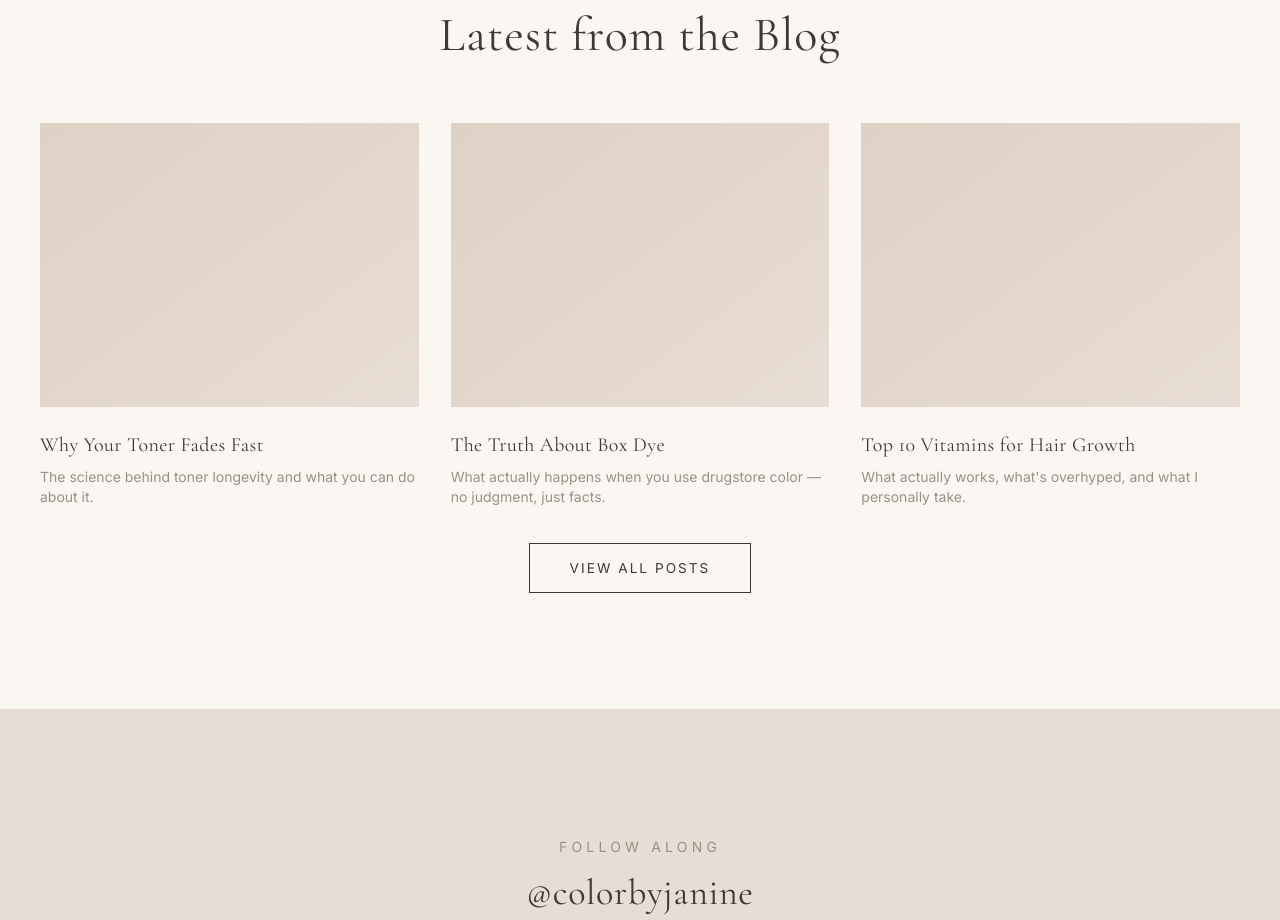
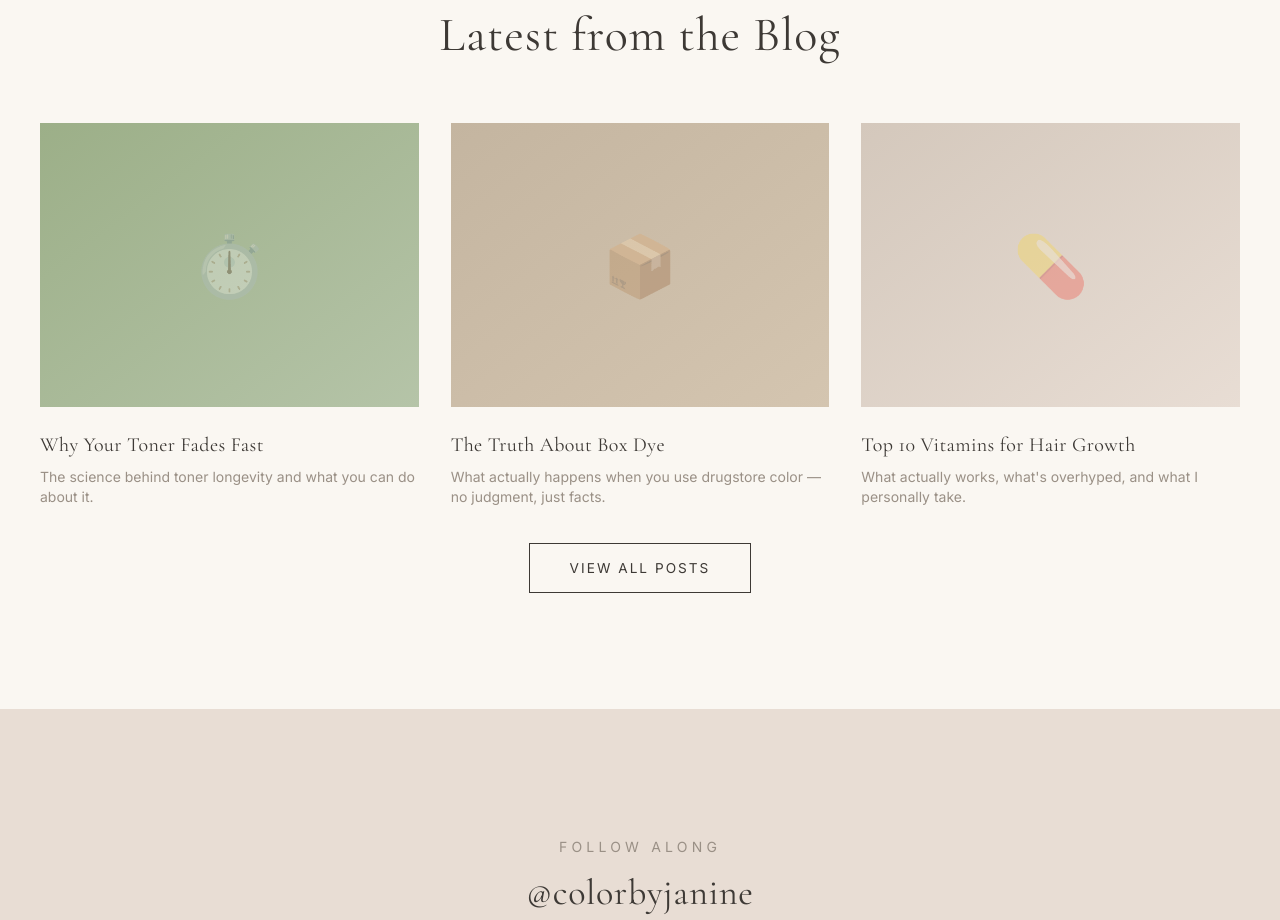
Before and after one commit to colorbyjanine/Thejformula, a Next.js app in the folder projects/thejformula/: page / in a window 1280 px wide. Shown: the part 3880-4800 px from the top of the page. Built offline with nearby package versions, Linux system fonts and the light colour scheme.

Commit message:
Add icons and subtle color gradients to blog preview cards

```diff
--- a/projects/thejformula/app/page.tsx
+++ b/projects/thejformula/app/page.tsx
@@ -295,14 +295,15 @@ export default function Home() {
 
           <div className="grid grid-cols-1 md:grid-cols-3 gap-8">
             {[
-              { slug: "why-toner-fades", title: "Why Your Toner Fades Fast", desc: "The science behind toner longevity and what you can do about it." },
-              { slug: "truth-about-box-dye", title: "The Truth About Box Dye", desc: "What actually happens when you use drugstore color — no judgment, just facts." },
-              { slug: "vitamins-for-hair-growth", title: "Top 10 Vitamins for Hair Growth", desc: "What actually works, what's overhyped, and what I personally take." },
+              { slug: "why-toner-fades", title: "Why Your Toner Fades Fast", desc: "The science behind toner longevity and what you can do about it.", icon: "⏱️", accent: "from-[#9CAF88] to-[#B5C4A8]" },
+              { slug: "truth-about-box-dye", title: "The Truth About Box Dye", desc: "What actually happens when you use drugstore color — no judgment, just facts.", icon: "📦", accent: "from-[#C4B5A0] to-[#D4C5B0]" },
+              { slug: "vitamins-for-hair-growth", title: "Top 10 Vitamins for Hair Growth", desc: "What actually works, what's overhyped, and what I personally take.", icon: "💊", accent: "from-[#D4C8BC] to-[#E8DDD4]" },
             ].map((post, i) => (
               <Link key={i} href={`/learn/${post.slug}`} className="group cursor-pointer">
                 <article>
-                  <div className="aspect-[4/3] bg-[#E8DDD4] mb-6 overflow-hidden">
-                    <div className="w-full h-full bg-gradient-to-br from-[#D4C5B5]/50 to-[#E8DDD4] group-hover:scale-105 transition-transform duration-500" />
+                  <div className={`aspect-[4/3] bg-gradient-to-br ${post.accent} mb-6 overflow-hidden relative flex items-center justify-center`}>
+                    <span className="text-6xl opacity-30 group-hover:scale-110 transition-transform duration-500">{post.icon}</span>
+                    <div className="absolute inset-0 bg-[#3D3935]/0 group-hover:bg-[#3D3935]/10 transition-colors duration-300" />
                   </div>
                   <h3 className="text-xl font-[family-name:var(--font-cormorant)] text-[#3D3935] mb-2 group-hover:text-[#9A9086] transition-colors">
                     {post.title}
```
